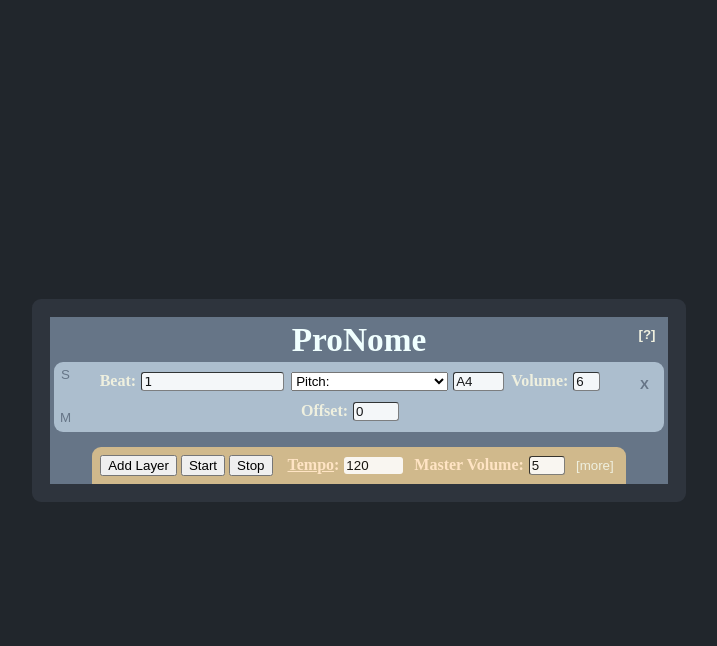
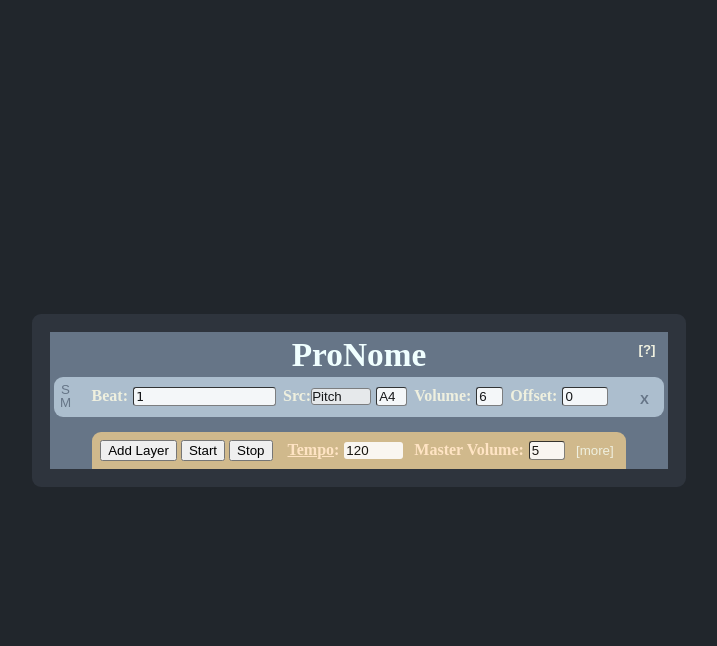
Before and after one commit to aaronallen8455/pronome, a PHP site: page /metronome.html in a window 1280 px wide. Shown: the top 646 px of the page, without its empty margins (281-998 px from the left). Run offline with PHP 8.4, Linux system fonts and the light colour scheme; some libraries are stand-ins or nearby versions.

Commit message:
CSS select

```diff
--- a/metronome.css
+++ b/metronome.css
@@ -52,6 +52,27 @@ body {
     margin-top: 3px;
     margin-bottom: 3px;
     position: relative;
+}
+.met select {
+    -moz-appearance: none;
+    -webkit-appearance: none;
+    appearance: none;
+    border-width: 1px;
+    border-radius: 3px;
+    width: 60px;
+    opacity: .88;
+    position: relative;
+    text-overflow: ellipsis;
+}
+.met select:hover {
+    width: 155px;
+    margin-right: -95px;
+    background-color: #FCF4D9;
+    -moz-appearance: button;
+    -webkit-appearance: button;
+    appearance: button;
+    z-index: 10;
+    border: solid 1px darkslategrey;
 }
 input {
     margin-left: 5px;
--- a/metronome.js
+++ b/metronome.js
@@ -129,7 +129,7 @@ window.onload = function() {
             },30000);
         InstrSamp.played.forEach(function(x,i,a){ //stop any sound samples that may still be ringing such as cymbals.
             if(x instanceof AudioBufferSourceNode)
-                x.stop();
+                setTimeout(function(){x.stop();}, 130);
             a[i] = null;
         });
     }
@@ -141,7 +141,7 @@ window.onload = function() {
         }
     }, false);
 
-
+    context.decodeAudioData = context.decodeAudioData || context.webkitdecodeAudioData;
     function InstrSamp() { //A class for loading and manipulating sound samples.
         var _this = this;
         this.buffers = []; //holds all the buffers.
@@ -876,8 +876,8 @@ window.onload = function() {
         $('<span>').append('Beat:').append(_this.beatInput).appendTo(_this.div);
 
         this.pitchInput = $('<input>').attr('type', 'text').css( //the beep frequency
-            'width', '45px').attr('value', initFreq).change(function() {
-            if(Metronome.validate(this.value, _this.instr?'detune':'pitch'))
+            'width', '25px').attr('value', initFreq).change(function() {
+            if(Metronome.validate(this.value, _this.instr[0]?'detune':'pitch'))
                 this.classList.remove('error');
             else this.classList.add('error');
             _this.frequency = Metronome.getFreq(this.value) || 440; //get freq from note name.
@@ -885,9 +885,10 @@ window.onload = function() {
             if(simpleBeep) _this.lowPass.frequency.value = _this.frequency;
             else _this.lowPass.frequency.value = _this.frequency*4;
         });
+
         this.instr = [false, 'pitch', 'A4', '0']; //whether or not an instrument sample is being used.
         this.instrInput = $('<select>').val('pitch').append(
-            $('<option>').html('Pitch:').attr('value', 'pitch')
+            $('<option>').html('Pitch').attr('value', 'pitch')
         ).change(function() {
             _this.instr[1] = this.value;
             if (this.value != 'pitch') {
@@ -911,7 +912,7 @@ window.onload = function() {
             );
         });
 
-        $('<span>').append(_this.instrInput).append(_this.pitchInput).appendTo(_this.div);
+        $('<span>').append('Src:').append(_this.instrInput).append(_this.pitchInput).appendTo(_this.div);
 
         this.gainInput = $('<input>').attr('type', 'text').css( //volume
             'width', '21px').attr('value', Math.floor(_this.gain.gain.value*10)).change(function() {
```
